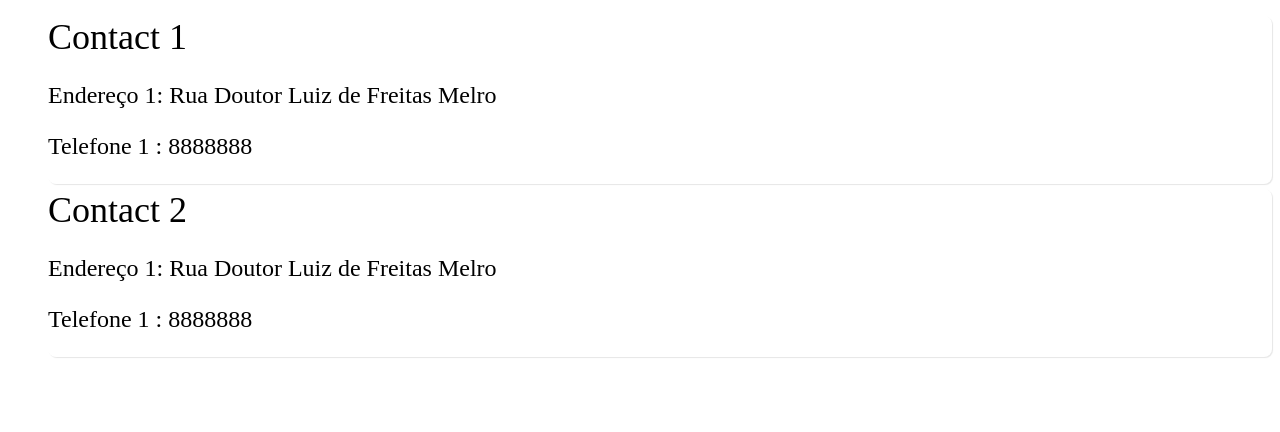
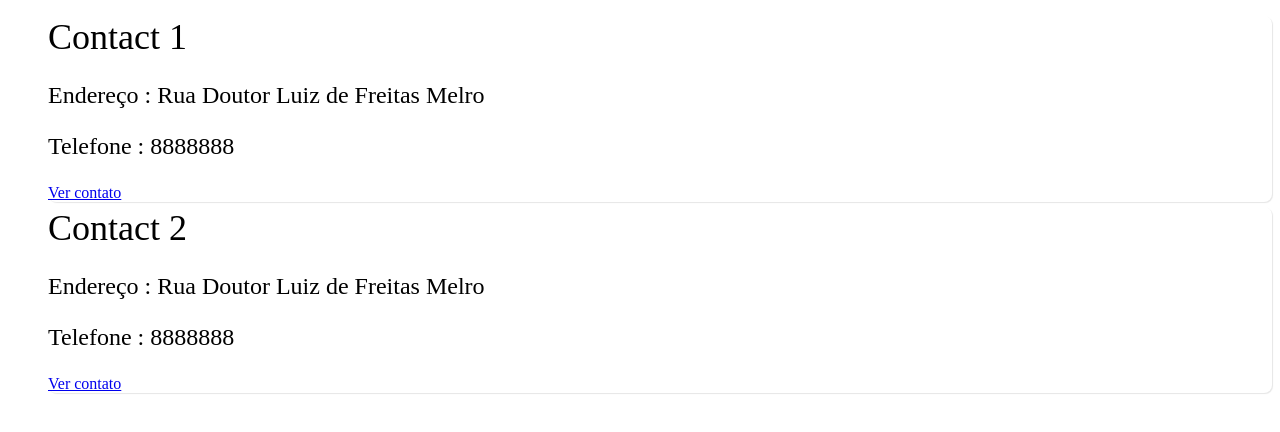
Before and after one commit to DouglasSantos94/vexpenses-contact-list, a React (Vite) app: page / in a window 1280 px wide. Shown: the top 432 px of the page. Built offline with nearby package versions, Linux system fonts and the light colour scheme; data requests are answered from the project's data file.

Commit message:
feature: create ContactDetail component

```diff
--- /dev/null
+++ b/src/pages/Contact/ContactDetail/index.tsx
@@ -0,0 +1,21 @@
+import React, { useEffect, useState } from "react";
+import { useLocation, useParams } from "react-router-dom";
+import { Address, Contact } from "..";
+
+export const ContactDetail = () => {
+  const location = useLocation();
+  const {id, name, addresses, phoneNumbers} = location.state;
+  return (
+    <>
+      <h1>Nome: {name}</h1>
+      <h2>Telefones:</h2>
+      {phoneNumbers.map((phoneNumber: string, i: number) => (
+        <p key={i}>Telefone {i+1}: {phoneNumber}</p>
+      ))}
+      <h2>Endereços</h2>
+      {addresses.map((address: Address, i: number) => (
+        <p key={i}>Endereço {i+1}: {address.street}</p>
+      ))}
+    </>
+  )
+}
--- a/src/pages/Contact/ContactInfo/index.tsx
+++ /dev/null
@@ -1,7 +0,0 @@
-import React from "react";
-
-export const ContactInfo = () => {
-  return (
-    <h1>Contato</h1>
-  )
-}
--- a/src/pages/Contact/index.tsx
+++ b/src/pages/Contact/index.tsx
@@ -1,5 +1,6 @@
 import React from "react";
 import * as C from "./style";
+import { Link } from "react-router-dom";
 
 export type Address = {
   cep: string;
@@ -11,29 +12,30 @@ export type Address = {
 }
 
 export type Contact = {
+  id: string
   name: string,
   addresses: Address[],
   phoneNumbers: string[]
 }
 
 export interface IContactProps {
+  id: string,
   name: string,
   addresses: Address[],
   phoneNumbers: string[]
 }
 
-export const ContactCard = ({name, addresses, phoneNumbers}: IContactProps) => {
+export const ContactCard = ({id, name, addresses, phoneNumbers}: IContactProps) => {
   return (
     <C.Card>
       <C.CardTitle>{name}</C.CardTitle>
       <C.ContactInfo>
-        {addresses.map((address, i) => (
-          <p key={i}>Endereço {i+1}: {address.street}</p>
-        ))}
-        {phoneNumbers.map((phoneNumber, i) => (
-          <p key={i}>Telefone {i+1} : {phoneNumber}</p>
-        ))}
+        <p>Endereço {id}: {addresses[0].street}</p>
+        <p>Telefone {id}: {phoneNumbers[0]}</p>
       </C.ContactInfo>
+      <Link to={`/contact/${id}`} state={{id, name, addresses, phoneNumbers}}>
+        Ver contato
+      </Link>
     </C.Card>
   );
 }
```
Also changed, not shown: src/main.tsx (+13 -6 lines), src/pages/Contact/ContactDetail/styles.ts (added).
